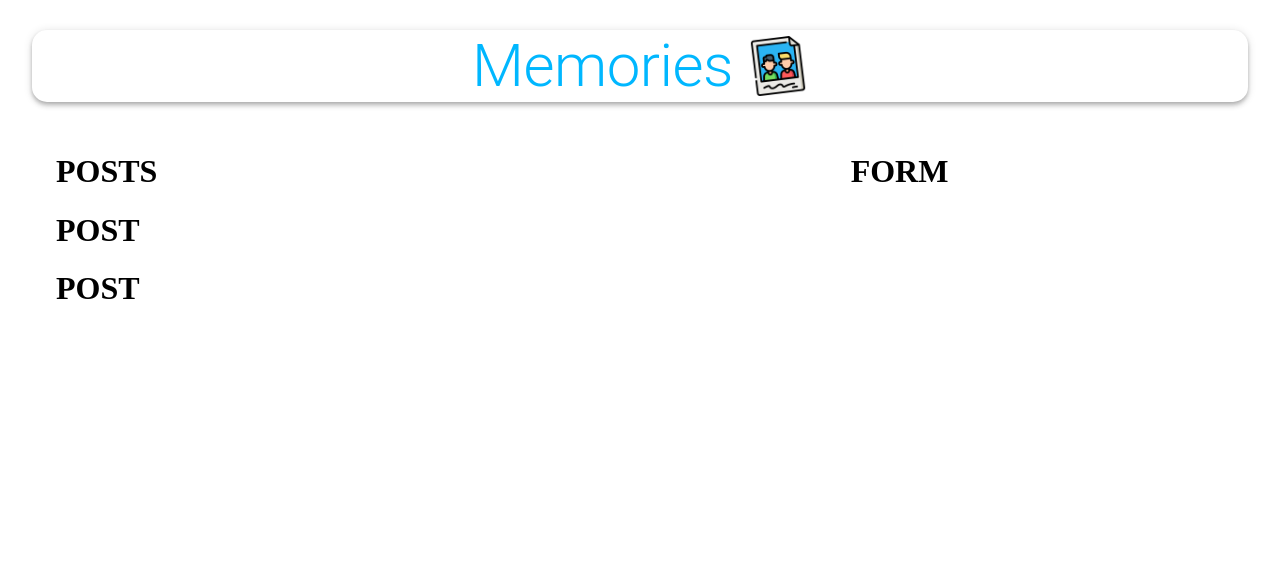
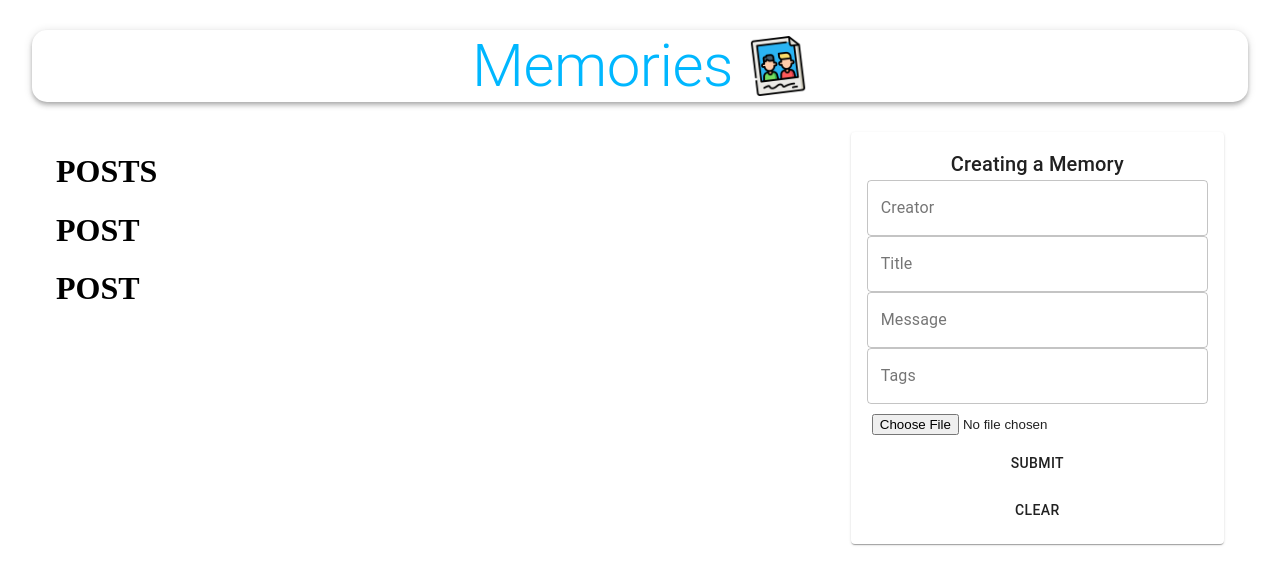
Before and after one commit to Martin-Stankard/mern20, a React (Create React App) app in the folder client/: page / in a window 1280 px wide. Shown: the top 584 px of the page. Built offline with nearby package versions, Linux system fonts and the light colour scheme; no server answers.

Commit message:
form in place, doesn't look perfect

```diff
--- a/client/src/components/Form/Form.js
+++ b/client/src/components/Form/Form.js
@@ -1,11 +1,40 @@
-import React from 'react';
+import React, {useState} from 'react';
+import { TextField, Button, Typography, Paper } from '@material-ui/core';
+import FileBase from 'react-file-base64';
+
 import useStyles from "./styles.js";
 
 const Form = () => {
+    const [postData, setPostData] = useState({
+        creator: '',
+        title: '',
+        message: '',
+        tags: '',
+        selectedFile: ''
+    });
     const classes = useStyles();
 
+    const handleSubmit = () => {
+
+    }
+
+    const clear = () => {
+
+    }
+
     return(
-        <h1>FORM</h1>
+        <Paper className={classes.paper}>
+            <form autoComplete="off" noValidate className={classes.form} onSubmit={handleSubmit}>
+                <Typography variant="h6">Creating a Memory</Typography>
+                <TextField name="creator" variant="outlined" label="Creator" fullWidth value={postData.creator} onChange={(e)=>setPostData({ ...postData, creator: e.target.value })}/>
+                <TextField name="title" variant="outlined" label="Title" fullWidth value={postData.title} onChange={(e)=>setPostData({ ...postData, title: e.target.value })}/>
+                <TextField name="message" variant="outlined" label="Message" fullWidth value={postData.message} onChange={(e)=>setPostData({ ...postData, message: e.target.value })}/>
+                <TextField name="tags" variant="outlined" label="Tags" fullWidth value={postData.tags} onChange={(e)=>setPostData({ ...postData, tags: e.target.value })}/>
+                <div className={classes.fileInput}><FileBase type="file" multiple={false} onDone={({base64})=> setPostData({   ...postData, selectedFile: base64})}/></div>
+                <Button className={classes.buttonSubmit} variant="container" color="primary" size="large" type="submit" fullWidth>Submit</Button>
+                <Button variant="container" color="secondary" size="small" onClick={clear} fullWidth>Clear</Button>
+            </form>
+        </Paper>
     );
 };
 
```
